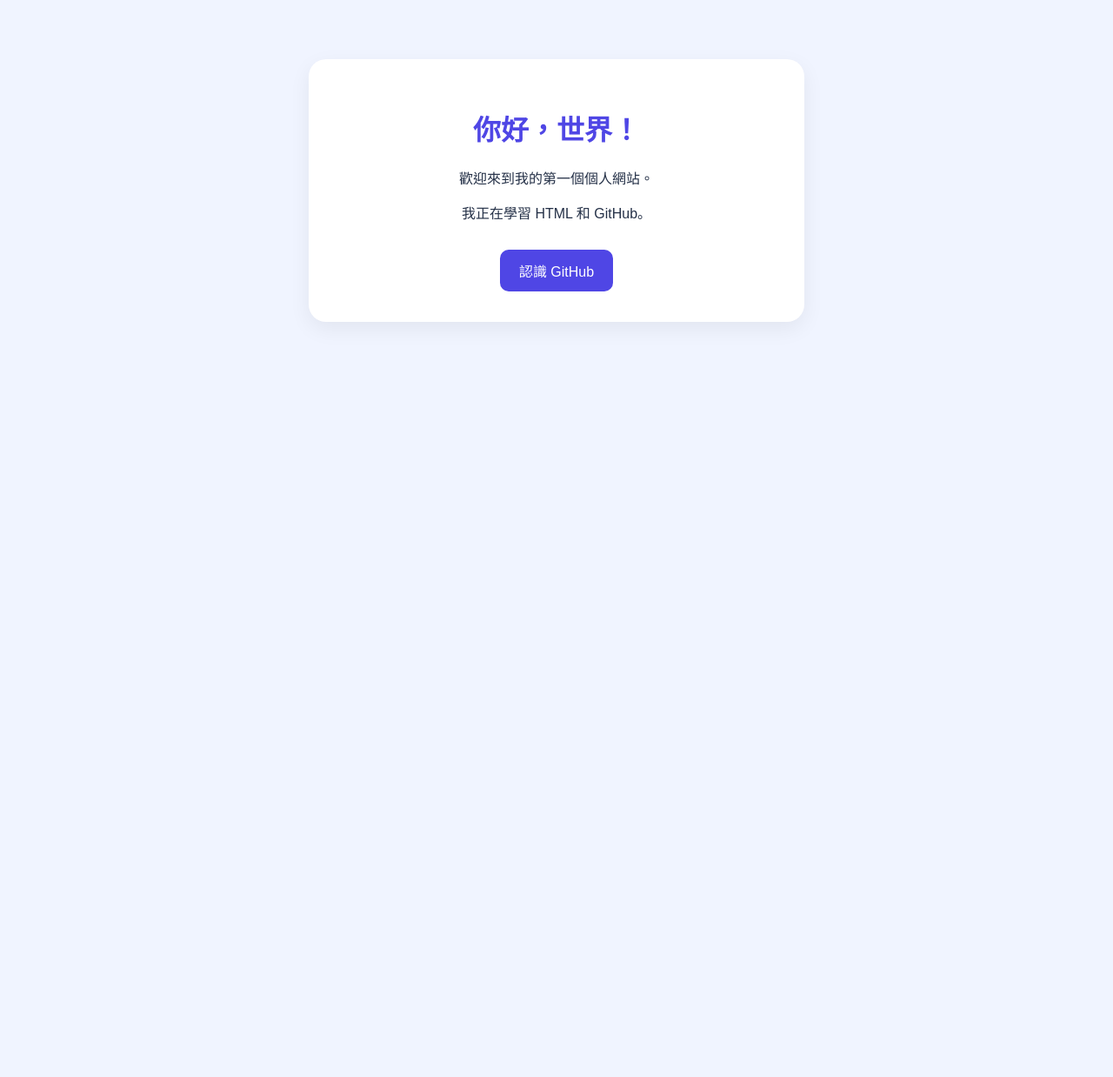
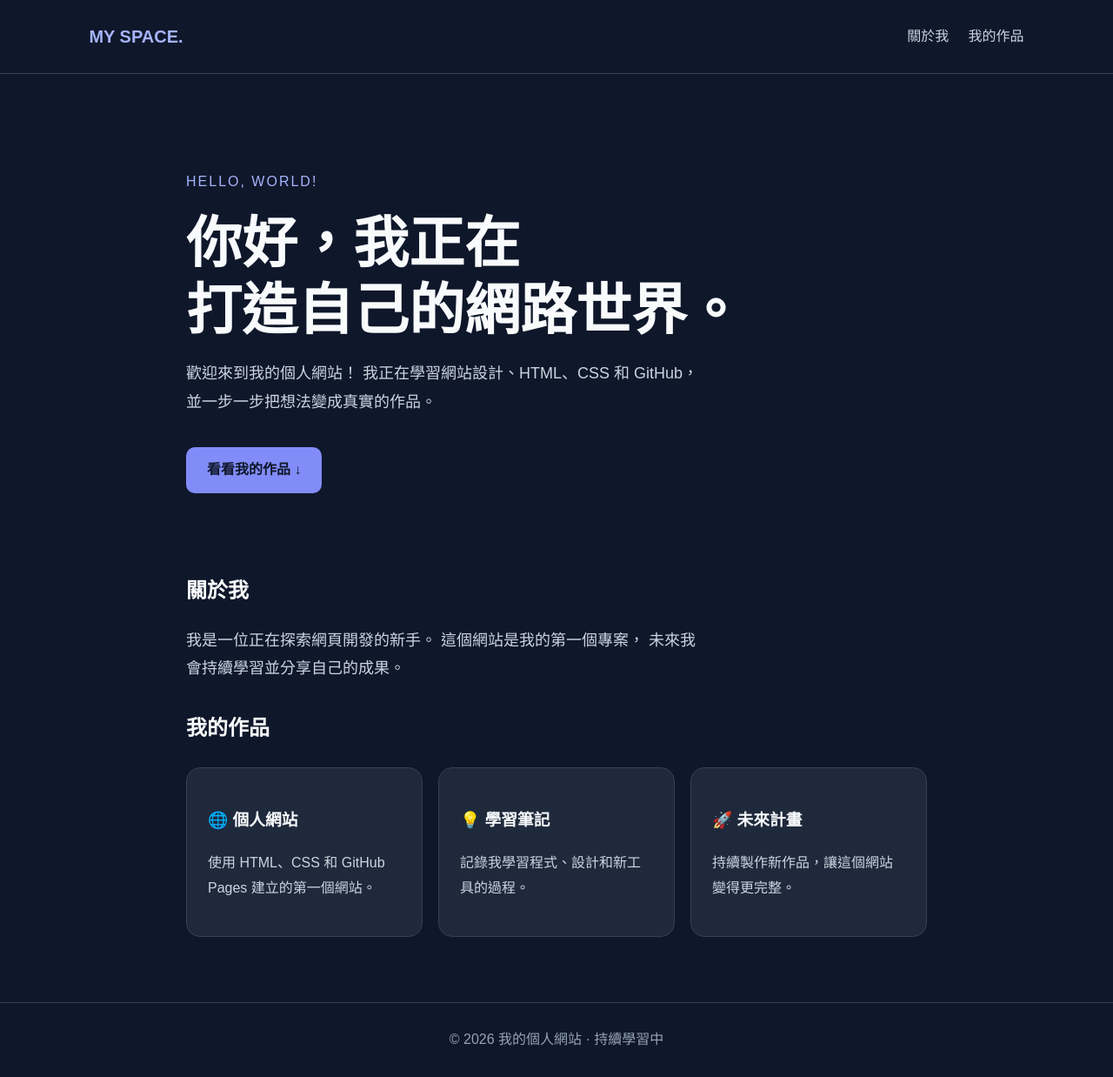
Before and after one commit to doratsai0711-ai/doratsai0711.github.io, a plain HTML site: page index.html in a window 1280 px wide. Shown: the whole page at 87% size. Before the commit the page ends 800 px from the top, so only its background shows below. Drawn offline with Linux system fonts and the light colour scheme.

Commit message:
Update index.html

```diff
--- a/index.html
+++ b/index.html
@@ -6,44 +6,156 @@
   <meta name="viewport" content="width=device-width, initial-scale=1.0">
   <title>我的個人網站</title>
   <style>
+    * {
+      box-sizing: border-box;
+    }
+
     body {
-      font-family: Arial, sans-serif;
-      background: #f0f4ff;
-      color: #243047;
-      text-align: center;
-      padding: 60px 20px;
+      margin: 0;
+      font-family: Arial, "Microsoft JhengHei", sans-serif;
+      background: #0f172a;
+      color: #f8fafc;
+      line-height: 1.8;
+    }
+
+    header {
+      padding: 24px 8%;
+      display: flex;
+      justify-content: space-between;
+      align-items: center;
+      border-bottom: 1px solid #334155;
+    }
+
+    header strong {
+      color: #a5b4fc;
+      font-size: 20px;
+    }
+
+    nav a {
+      color: #cbd5e1;
+      text-decoration: none;
+      margin-left: 18px;
+    }
+
+    main {
+      max-width: 900px;
+      margin: auto;
+      padding: 75px 24px;
+    }
+
+    .hero {
+      padding: 35px 0 60px;
+    }
+
+    .tag {
+      color: #a5b4fc;
+      letter-spacing: 2px;
+    }
+
+    h1 {
+      font-size: clamp(38px, 7vw, 64px);
+      line-height: 1.2;
+      margin: 18px 0;
+    }
+
+    .intro {
+      color: #cbd5e1;
+      font-size: 18px;
+      max-width: 600px;
+    }
+
+    .button {
+      display: inline-block;
+      background: #818cf8;
+      color: #0f172a;
+      padding: 12px 24px;
+      margin-top: 18px;
+      border-radius: 10px;
+      text-decoration: none;
+      font-weight: bold;
+    }
+
+    h2 {
+      margin-top: 30px;
+    }
+
+    .cards {
+      display: grid;
+      grid-template-columns: repeat(auto-fit, minmax(210px, 1fr));
+      gap: 18px;
+      margin-top: 24px;
     }
 
     .card {
-      max-width: 500px;
-      margin: auto;
-      padding: 35px;
-      background: white;
-      border-radius: 20px;
-      box-shadow: 0 8px 25px #00000010;
+      padding: 24px;
+      background: #1e293b;
+      border: 1px solid #334155;
+      border-radius: 16px;
     }
 
-    h1 {
-      color: #4f46e5;
+    .card p {
+      color: #cbd5e1;
     }
 
-    a {
-      display: inline-block;
-      margin-top: 15px;
-      padding: 12px 22px;
-      background: #4f46e5;
-      color: white;
-      text-decoration: none;
-      border-radius: 10px;
+    footer {
+      text-align: center;
+      padding: 28px;
+      color: #94a3b8;
+      border-top: 1px solid #334155;
     }
   </style>
 </head>
 <body>
-  <div class="card">
-    <h1>你好，世界！</h1>
-    <p>歡迎來到我的第一個個人網站。</p>
-    <p>我正在學習 HTML 和 GitHub。</p>
-    <a href="https://github.com/">認識 GitHub</a>
-  </div>
+  <header>
+    <strong>MY SPACE.</strong>
+    <nav>
+      <a href="#about">關於我</a>
+      <a href="#projects">我的作品</a>
+    </nav>
+  </header>
+
+  <main>
+    <section class="hero">
+      <div class="tag">HELLO, WORLD!</div>
+      <h1>你好，我正在<br>打造自己的網路世界。</h1>
+      <p class="intro">
+        歡迎來到我的個人網站！
+        我正在學習網站設計、HTML、CSS 和 GitHub，
+        並一步一步把想法變成真實的作品。
+      </p>
+      <a class="button" href="#projects">看看我的作品 ↓</a>
+    </section>
+
+    <section id="about">
+      <h2>關於我</h2>
+      <p class="intro">
+        我是一位正在探索網頁開發的新手。
+        這個網站是我的第一個專案，
+        未來我會持續學習並分享自己的成果。
+      </p>
+    </section>
+
+    <section id="projects">
+      <h2>我的作品</h2>
+      <div class="cards">
+        <article class="card">
+          <h3>🌐 個人網站</h3>
+          <p>使用 HTML、CSS 和 GitHub Pages 建立的第一個網站。</p>
+        </article>
+        <article class="card">
+          <h3>💡 學習筆記</h3>
+          <p>記錄我學習程式、設計和新工具的過程。</p>
+        </article>
+        <article class="card">
+          <h3>🚀 未來計畫</h3>
+          <p>持續製作新作品，讓這個網站變得更完整。</p>
+        </article>
+      </div>
+    </section>
+  </main>
+
+  <footer>
+    © 2026 我的個人網站 · 持續學習中
+  </footer>
 </body>
 </html>
```
